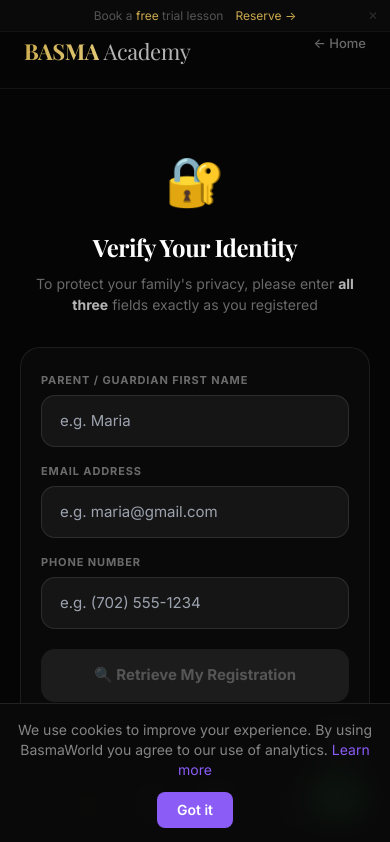
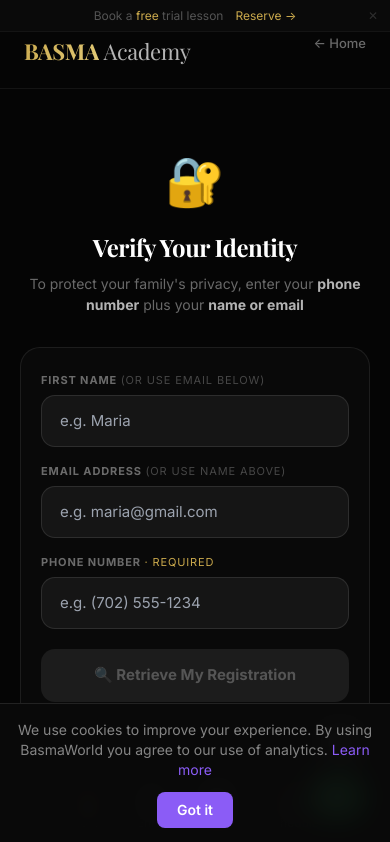
Before and after one commit to majorwinnersleague-debug/BASMAWORLD, a Next.js app: page /portal in a window 390 px wide. Shown: the top 842 px of the page. Built offline with nearby package versions, Linux system fonts and the light colour scheme.

Commit message:
portal: flexible verification — phone + (name OR email)
Phone always required. Plus first name or email.
Parents who mistyped email can use name + phone.

```diff
--- a/app/api/registrations/route.ts
+++ b/app/api/registrations/route.ts
@@ -147,15 +147,15 @@
 }
 
 /**
- * SECURE PARENT PORTAL — 2-step verification
+ * SECURE PARENT PORTAL — identity verification
  *
- * Requires ALL THREE fields to match:
- *   1. Parent full name (case-insensitive)
- *   2. Email address (exact match)
- *   3. Phone number (digit match)
+ * Phone number is ALWAYS required, plus at least one of:
+ *   - First name (case-insensitive match)
+ *   - Email address (exact match)
  *
- * If any field is missing or doesn't match → returns empty results.
- * No partial searches, no name-only lookups, no browsing.
+ * Valid combos: name+phone, email+phone, name+email+phone
+ * If fields don't match the same record → returns empty results.
+ * No single-field searches, no browsing.
  */
 export async function GET(req: Request) {
   try {
@@ -173,22 +173,11 @@
         families: 0,
         registrations: [],
         byParent: {},
-        error: "Please use the updated portal with all three verification fields.",
+        error: "Please use the updated portal with verification fields.",
       });
     }
 
-    // ALL THREE fields are required
-    if (!name || !email || !phone) {
-      return NextResponse.json({
-        total: 0,
-        filtered: 0,
-        families: 0,
-        registrations: [],
-        byParent: {},
-      });
-    }
-
-    // Phone must have at least 7 digits
+    // Phone is ALWAYS required
     const phoneDigits = phone.replace(/\D/g, "");
     if (phoneDigits.length < 7) {
       return NextResponse.json({
@@ -200,8 +189,10 @@
       });
     }
 
-    // Email must look like an email
-    if (!email.includes("@")) {
+    // Must also have at least name OR email
+    const hasName = name.length >= 2;
+    const hasEmail = email.includes("@");
+    if (!hasName && !hasEmail) {
       return NextResponse.json({
         total: 0,
         filtered: 0,
@@ -287,13 +278,17 @@
       };
     });
 
-    // STRICT MATCH: All three fields must match the SAME registration record.
-    // First find records where email matches exactly.
-    const emailMatches = registrations.filter(
-      (r) => r.email.toLowerCase().trim() === email
-    );
+    // VERIFICATION: Phone is always matched. Plus name and/or email.
+    // Find records where phone matches first.
+    const phoneMatches = registrations.filter((r) => {
+      const recDigits = r.phone.replace(/\D/g, "");
+      return (
+        recDigits.length >= 7 &&
+        (recDigits.includes(phoneDigits) || phoneDigits.includes(recDigits))
+      );
+    });
 
-    if (emailMatches.length === 0) {
+    if (phoneMatches.length === 0) {
       return NextResponse.json({
         total: 0,
         filtered: 0,
@@ -303,21 +298,21 @@
       });
     }
 
-    // Now verify that at least one of those records also matches first name AND phone
-    const verified = emailMatches.some((r) => {
-      // Match on first name only (case-insensitive)
+    // Now verify that at least one phone-matched record also matches name OR email
+    const verified = phoneMatches.some((r) => {
+      // Check first name match (case-insensitive)
       const recordFirstName = r.parentName.toLowerCase().trim().split(/\s+/)[0];
       const inputFirstName = name.split(/\s+/)[0];
-      const nameMatch = recordFirstName === inputFirstName;
-      const recDigits = r.phone.replace(/\D/g, "");
-      const phoneMatch =
-        recDigits.length >= 7 &&
-        (recDigits.includes(phoneDigits) || phoneDigits.includes(recDigits));
-      return nameMatch && phoneMatch;
+      const nameMatch = hasName && recordFirstName === inputFirstName;
+
+      // Check email match (exact)
+      const emailMatch = hasEmail && r.email.toLowerCase().trim() === email;
+
+      // Either name or email must match (on top of phone which already matched)
+      return nameMatch || emailMatch;
     });
 
     if (!verified) {
-      // None of the email-matching records also match name + phone
       return NextResponse.json({
         total: 0,
         filtered: 0,
@@ -327,15 +322,24 @@
       });
     }
 
-    // Verified! Now return ALL records for this family (expand by email + phone)
+    // Verified! Now return ALL records for this family (expand by phone)
     const familyEmails = new Set<string>();
     const familyPhones = new Set<string>();
 
-    for (const r of emailMatches) {
-      const em = r.email.toLowerCase().trim();
-      const ph = r.phone.replace(/\D/g, "");
-      if (em && em.includes("@")) familyEmails.add(em);
-      if (ph.length >= 7) familyPhones.add(ph);
+    for (const r of phoneMatches) {
+      // Only seed from verified records
+      const recDigits = r.phone.replace(/\D/g, "");
+      const recordFirstName = r.parentName.toLowerCase().trim().split(/\s+/)[0];
+      const inputFirstName = name.split(/\s+/)[0];
+      const nameMatch = hasName && recordFirstName === inputFirstName;
+      const emailMatch = hasEmail && r.email.toLowerCase().trim() === email;
+
+      if (nameMatch || emailMatch) {
+        const em = r.email.toLowerCase().trim();
+        const ph = r.phone.replace(/\D/g, "");
+        if (em && em.includes("@")) familyEmails.add(em);
+        if (ph.length >= 7) familyPhones.add(ph);
+      }
     }
 
     // Transitive closure to find all family records
--- a/app/portal/PortalContent.tsx
+++ b/app/portal/PortalContent.tsx
@@ -328,7 +328,11 @@
   const [hasSearched, setHasSearched] = useState(false);
   const [error, setError] = useState("");
 
-  const canSubmit = name.trim().length >= 2 && email.includes("@") && phone.replace(/\D/g, "").length >= 7;
+  // Phone is always required. Plus at least name or email.
+  const hasPhone = phone.replace(/\D/g, "").length >= 7;
+  const hasName = name.trim().length >= 2;
+  const hasEmail = email.includes("@");
+  const canSubmit = hasPhone && (hasName || hasEmail);
 
   const doSearch = useCallback(async () => {
     if (!canSubmit) return;
@@ -430,7 +434,7 @@
                   Verify Your Identity
                 </h2>
                 <p style={{ color: "rgba(255,255,255,0.4)", fontSize: 14, margin: 0, maxWidth: 400, marginLeft: "auto", marginRight: "auto" }}>
-                  To protect your family&apos;s privacy, please enter <strong style={{ color: "rgba(255,255,255,0.7)" }}>all three</strong> fields exactly as you registered
+                  To protect your family&apos;s privacy, enter your <strong style={{ color: "rgba(255,255,255,0.7)" }}>phone number</strong> plus your <strong style={{ color: "rgba(255,255,255,0.7)" }}>name or email</strong>
                 </p>
               </div>
 
@@ -442,7 +446,7 @@
               }}>
                 {/* Name field */}
                 <div style={{ marginBottom: 16 }}>
-                  <label style={labelStyle}>Parent / Guardian First Name</label>
+                  <label style={labelStyle}>First Name <span style={{ color: "rgba(255,255,255,0.25)", fontWeight: 400 }}>(or use email below)</span></label>
                   <input
                     type="text"
                     placeholder="e.g. Maria"
@@ -456,7 +460,7 @@
 
                 {/* Email field */}
                 <div style={{ marginBottom: 16 }}>
-                  <label style={labelStyle}>Email Address</label>
+                  <label style={labelStyle}>Email Address <span style={{ color: "rgba(255,255,255,0.25)", fontWeight: 400 }}>(or use name above)</span></label>
                   <input
                     type="email"
                     placeholder="e.g. maria@gmail.com"
@@ -469,7 +473,7 @@
 
                 {/* Phone field */}
                 <div style={{ marginBottom: 20 }}>
-                  <label style={labelStyle}>Phone Number</label>
+                  <label style={labelStyle}>Phone Number <span style={{ color: "#c9a84c", fontWeight: 400 }}>· required</span></label>
                   <input
                     type="tel"
                     placeholder="e.g. (702) 555-1234"
@@ -504,7 +508,7 @@
 
                 {!canSubmit && (name || email || phone) && (
                   <p style={{ textAlign: "center", fontSize: 12, color: "rgba(255,255,255,0.3)", marginTop: 10 }}>
-                    All three fields are required
+                    {!hasPhone ? "Phone number is required" : "Enter your first name or email address"}
                   </p>
                 )}
               </div>
@@ -548,10 +552,10 @@
                     <p style={{ fontSize: 40, margin: "0 0 12px" }}>🔒</p>
                     <p style={{ fontSize: 15, fontWeight: 600, margin: "0 0 6px" }}>No matching registration found</p>
                     <p style={{ fontSize: 13, color: "rgba(255,255,255,0.4)", margin: "0 0 6px", maxWidth: 340, marginLeft: "auto", marginRight: "auto" }}>
-                      All three fields must match exactly as entered during registration.
+                      Your phone number plus name or email must match your registration.
                     </p>
                     <p style={{ fontSize: 12, color: "rgba(255,255,255,0.3)", margin: "0 0 16px" }}>
-                      Double-check spelling, email address, and phone number.
+                      Double-check your phone number and try your name or email.
                     </p>
                     <div style={{ display: "flex", gap: 10, justifyContent: "center", flexWrap: "wrap" }}>
                       <button
@@ -593,7 +597,7 @@
                     🛡️ Privacy Protected
                   </div>
                   <p style={{ fontSize: 14, color: "rgba(255,255,255,0.5)", margin: "0 0 16px", lineHeight: 1.6 }}>
-                    Your child&apos;s information is protected. You must verify your identity with the same name, email, and phone number used during registration.
+                    Your child&apos;s information is protected. Enter your phone number plus your first name or email to verify your identity.
                   </p>
                   <div style={{ display: "flex", flexDirection: "column", gap: 8, textAlign: "left" }}>
                     <div style={{ display: "flex", alignItems: "center", gap: 10 }}>
```
